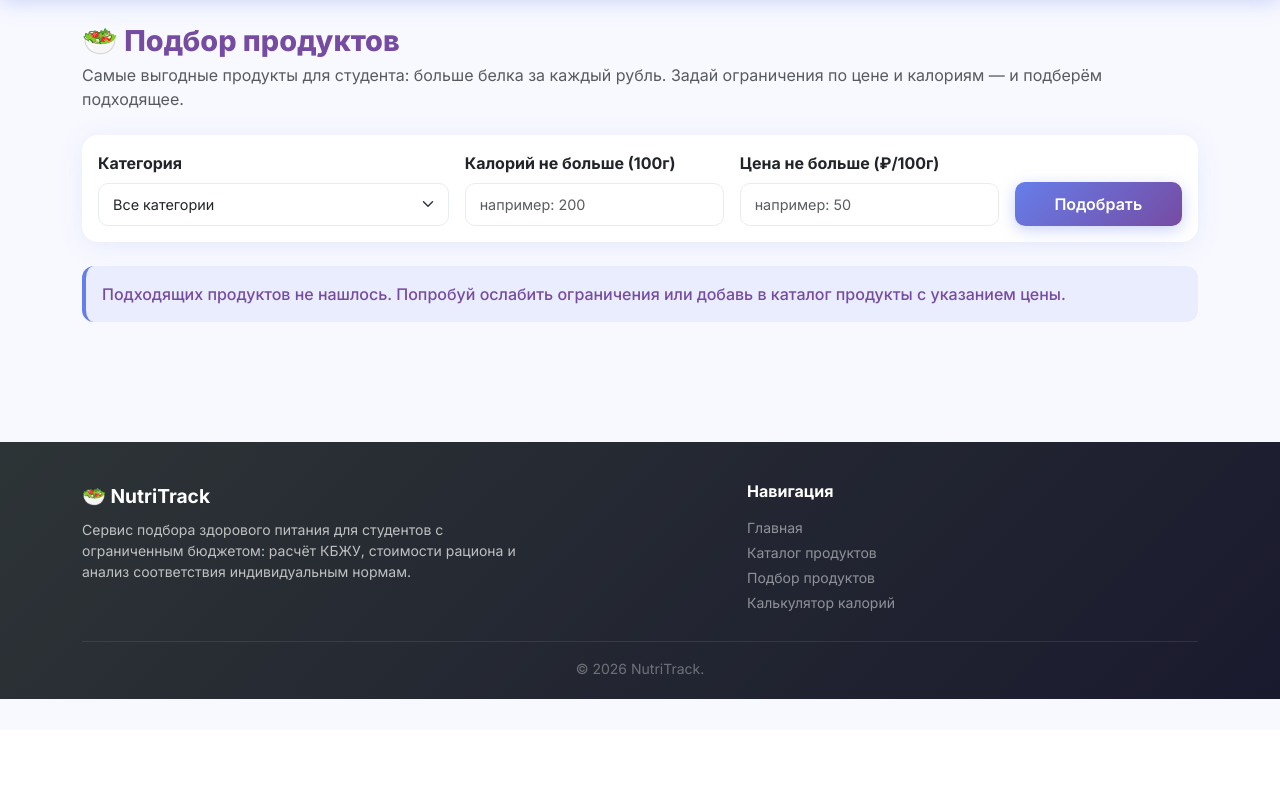
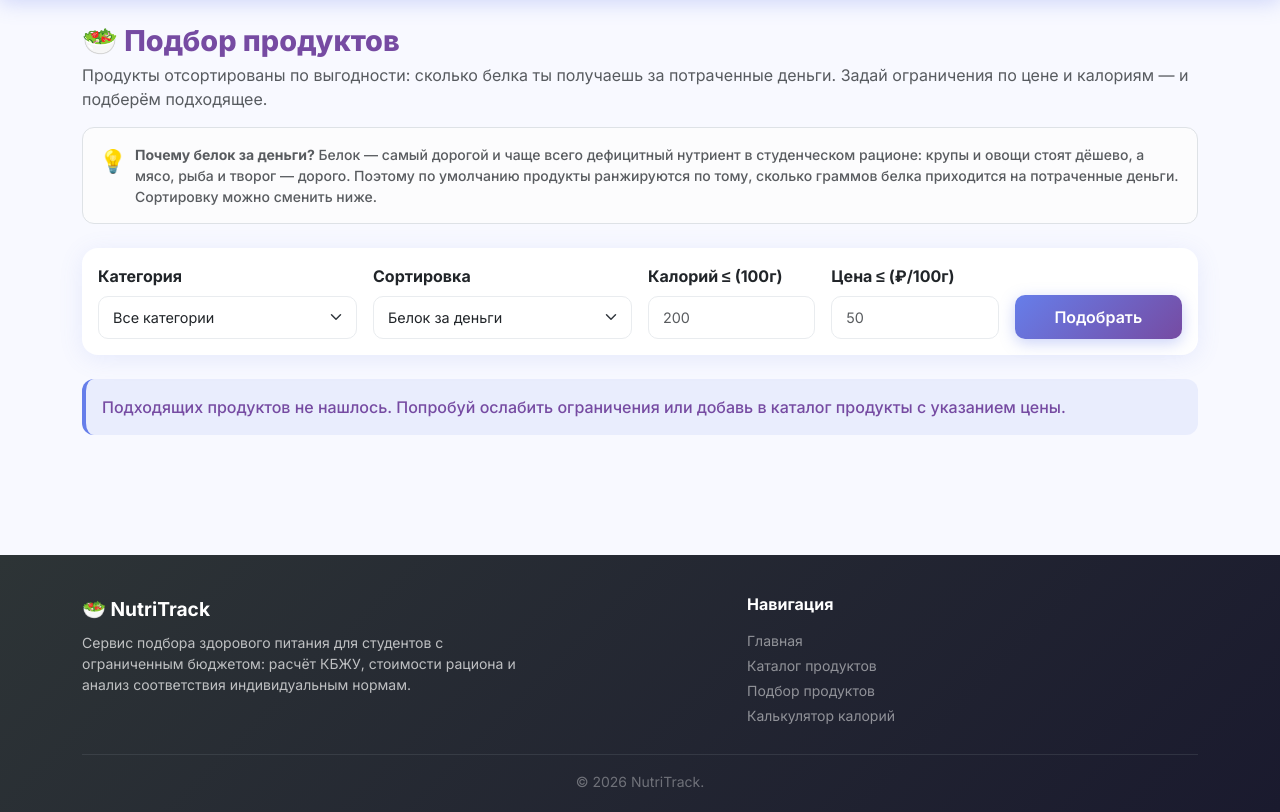
Before and after one commit to lizok290406-dot/healthy-nutrition-service, a Django app: page /recommend/ in a window 1280 px wide. Shown: the part 70-882 px from the top of the page. Before the commit the page ends 769 px from the top, so only its background shows below. Run offline with Django 5.2, Linux system fonts and the light colour scheme; data that the repository does not hold is empty; some libraries are stand-ins or nearby versions.

Commit message:
Add sorting options to recommend page

```diff
--- a/nutrition/views.py
+++ b/nutrition/views.py
@@ -196,12 +196,24 @@ def recommend(request):
             pass
 
     # F-объекты: база сама делит "белок / цена" для каждого продукта
+    sort_by = request.GET.get('sort_by', 'protein').strip()
+
     products = products.annotate(
         protein_per_ruble=ExpressionWrapper(
             F('protein') / F('price_per_100g'),
             output_field=FloatField(),
         )
-    ).order_by('-protein_per_ruble')[:15]
+    )
+
+    if sort_by == 'cheap':
+        products = products.order_by('price_per_100g')
+    elif sort_by == 'calories':
+        products = products.order_by('calories')
+    else:
+        sort_by = 'protein'
+        products = products.order_by('-protein_per_ruble')
+
+    products = products[:15]
 
     # Сколько калорий осталось на сегодня (если есть норма в профиле)
     remaining_calories = None
@@ -225,7 +237,9 @@ def recommend(request):
         'max_price': max_price,
         'selected_category': selected_category,
         'remaining_calories': remaining_calories,
+        'sort_by': sort_by,
     })
+
 
 
 
--- a/templates/nutrition/recommend.html
+++ b/templates/nutrition/recommend.html
@@ -5,10 +5,21 @@
 <div class="container py-4">
 
     <h2 class="section-title mb-1">🥗 Подбор продуктов</h2>
-    <p class="text-muted mb-4">
-        Самые выгодные продукты для студента: больше белка за каждый рубль.
-        Задай ограничения по цене и калориям — и подберём подходящее.
+    <p class="text-muted mb-3">
+        Продукты отсортированы по выгодности: сколько белка ты получаешь за
+        потраченные деньги. Задай ограничения по цене и калориям — и подберём подходящее.
     </p>
+
+    <div class="alert alert-light border d-flex gap-2 mb-4">
+        <span style="font-size:1.4rem;">💡</span>
+        <p class="small text-muted mb-0">
+            <strong>Почему белок за деньги?</strong>
+            Белок — самый дорогой и чаще всего дефицитный нутриент в студенческом рационе:
+            крупы и овощи стоят дёшево, а мясо, рыба и творог — дорого. Поэтому по умолчанию
+            продукты ранжируются по тому, сколько граммов белка приходится на потраченные
+            деньги. Сортировку можно сменить ниже.
+        </p>
+    </div>
 
     {% if remaining_calories is not None %}
     <div class="alert alert-info">
@@ -19,7 +30,7 @@
 
     <div class="card p-3 mb-4">
         <form method="get" class="row g-3 align-items-end">
-            <div class="col-md-4">
+            <div class="col-md-3">
                 <label class="form-label fw-bold">Категория</label>
                 <select name="category" class="form-select">
                     <option value="">Все категории</option>
@@ -32,14 +43,22 @@
                 </select>
             </div>
             <div class="col-md-3">
-                <label class="form-label fw-bold">Калорий не больше (100г)</label>
+                <label class="form-label fw-bold">Сортировка</label>
+                <select name="sort_by" class="form-select">
+                    <option value="protein" {% if sort_by == 'protein' %}selected{% endif %}>Белок за деньги</option>
+                    <option value="cheap" {% if sort_by == 'cheap' %}selected{% endif %}>Сначала дешёвые</option>
+                    <option value="calories" {% if sort_by == 'calories' %}selected{% endif %}>Меньше калорий</option>
+                </select>
+            </div>
+            <div class="col-md-2">
+                <label class="form-label fw-bold">Калорий ≤ (100г)</label>
                 <input type="number" name="max_calories" class="form-control"
-                       value="{{ max_calories }}" min="0" placeholder="например: 200">
+                       value="{{ max_calories }}" min="0" placeholder="200">
             </div>
-            <div class="col-md-3">
-                <label class="form-label fw-bold">Цена не больше (₽/100г)</label>
+            <div class="col-md-2">
+                <label class="form-label fw-bold">Цена ≤ (₽/100г)</label>
                 <input type="number" name="max_price" class="form-control"
-                       value="{{ max_price }}" min="0" step="0.1" placeholder="например: 50">
+                       value="{{ max_price }}" min="0" step="0.1" placeholder="50">
             </div>
             <div class="col-md-2">
                 <button type="submit" class="btn btn-primary w-100">Подобрать</button>
@@ -58,7 +77,7 @@
                         <th>Калории</th>
                         <th>Белки</th>
                         <th>Цена / 100г</th>
-                        <th>Белка на рубль</th>
+                        <th>Белок за 10 ₽</th>
                     </tr>
                 </thead>
                 <tbody>
@@ -71,7 +90,7 @@
                         <td>{{ product.price_per_100g }} ₽</td>
                         <td>
                             <span class="nutrient-pill pill-protein">
-                                {{ product.protein_per_ruble|floatformat:2 }} г/₽
+                                {% widthratio product.protein_per_ruble 1 10 %} г / 10 ₽
                             </span>
                         </td>
                     </tr>
```
Also changed, not shown: 3 other files.
